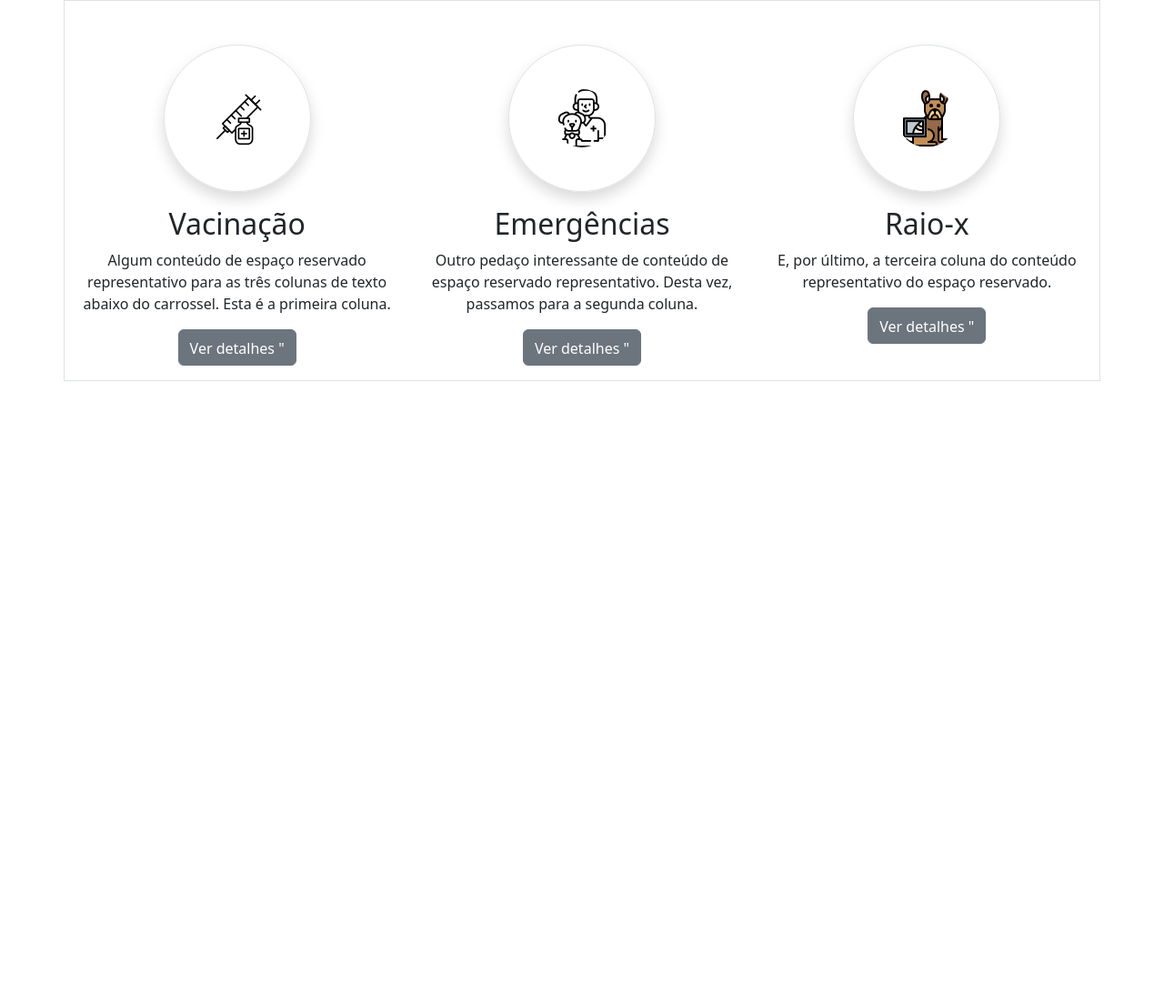
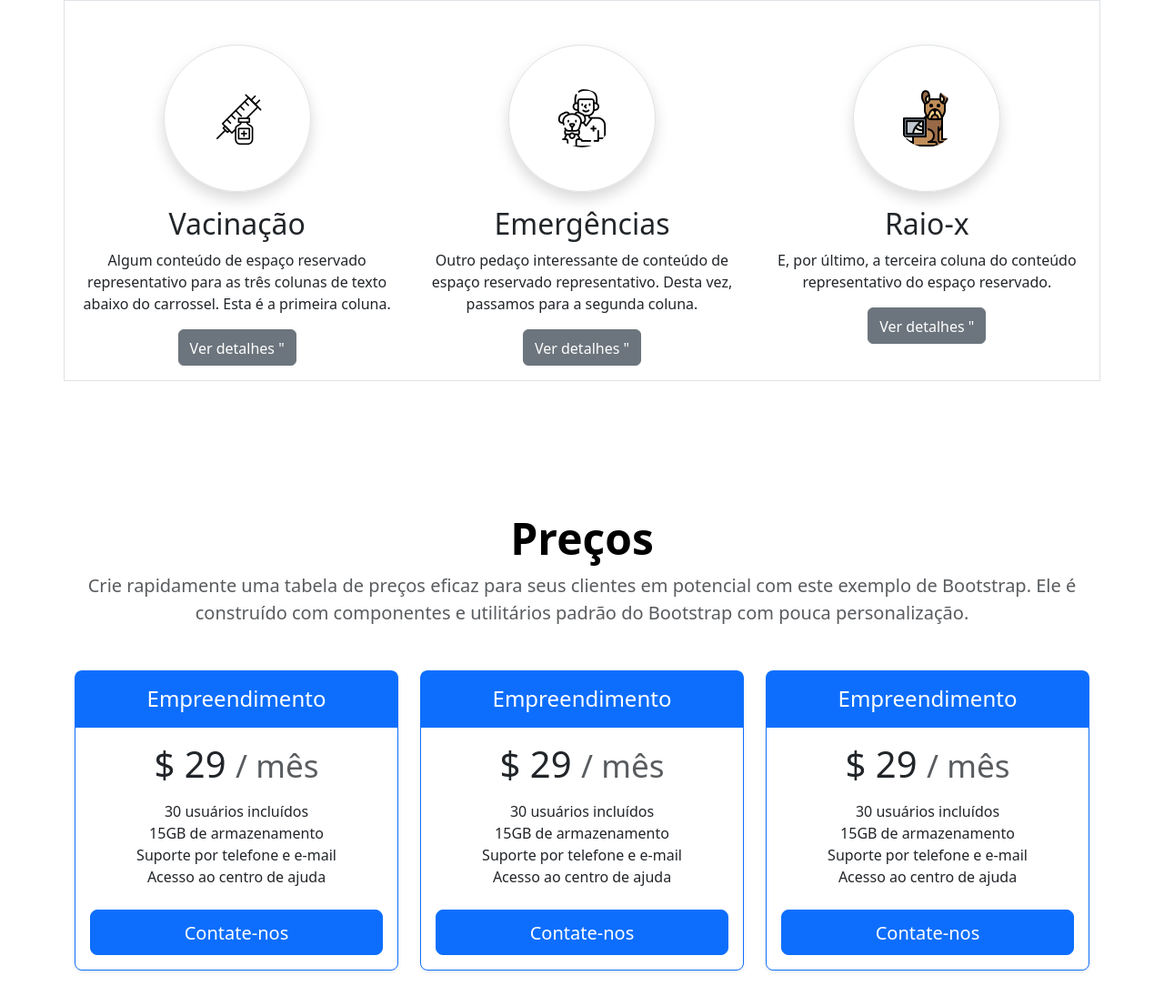
Before and after one commit to marciolucasjunior/Doguinhos, a plain HTML site: page index.html in a window 1280 px wide. Shown: the part 822-1928 px from the top of the page at 91% size. Before the commit the page ends 1337 px from the top, so only its background shows below. Drawn offline with nearby package versions, Linux system fonts and the light colour scheme; no server answers.

Commit message:
terminado sessao precos

```diff
--- a/index.html
+++ b/index.html
@@ -12,7 +12,7 @@
 
    <div class="container">
 
-    <header class="d-flex flex-wrap justify-content-center py-3 mb-5 border-bottom">
+    <header class="d-flex flex-wrap justify-content-center py-3 mb-5 border-bottom sticky-top bg-light">
         <a href="/" class="d-flex align-items-center mb-3 mb-md-0 me-md-auto link-body-emphasis text-decoration-none">
 
           <span class="fs-4 fw-bold"><font style="vertical-align: inherit;"><font style="vertical-align: inherit;">
@@ -74,6 +74,66 @@
 
         </div>
       </section>
+      <section id="precos">
+        <div class="pricing-header pt-5 mt-5 text-center">
+          <h2 class="display-5 fw-bold text-body-emphasis"><font style="vertical-align: inherit;"><font style="vertical-align: inherit;">Preços</font></font></h2>
+          <p class="fs-5 mb-5 text-body-secondary"><font style="vertical-align: inherit;"><font style="vertical-align: inherit;">Crie rapidamente uma tabela de preços eficaz para seus clientes em potencial com este exemplo de Bootstrap. </font><font style="vertical-align: inherit;">Ele é construído com componentes e utilitários padrão do Bootstrap com pouca personalização.</font></font></p>
+        </div>
+        <div class="row row-cols-1 row-cols-md-3 mb-3 text-center">
+          <div class="col">
+            <div class="card mb-4 rounded-3 shadow-sm border-primary">
+              <div class="card-header py-3 text-bg-primary border-primary">
+                <h4 class="my-0 fw-normal"><font style="vertical-align: inherit;"><font style="vertical-align: inherit;">Empreendimento</font></font></h4>
+              </div>
+              <div class="card-body">
+                <h1 class="card-title pricing-card-title"><font style="vertical-align: inherit;"><font style="vertical-align: inherit;">$ 29 </font></font><small class="text-body-secondary fw-light"><font style="vertical-align: inherit;"><font style="vertical-align: inherit;">/ mês</font></font></small></h1>
+                <ul class="list-unstyled mt-3 mb-4">
+                  <li><font style="vertical-align: inherit;"><font style="vertical-align: inherit;">30 usuários incluídos</font></font></li>
+                  <li><font style="vertical-align: inherit;"><font style="vertical-align: inherit;">15GB de armazenamento</font></font></li>
+                  <li><font style="vertical-align: inherit;"><font style="vertical-align: inherit;">Suporte por telefone e e-mail</font></font></li>
+                  <li><font style="vertical-align: inherit;"><font style="vertical-align: inherit;">Acesso ao centro de ajuda</font></font></li>
+                </ul>
+                <button type="button" class="w-100 btn btn-lg btn-primary"><font style="vertical-align: inherit;"><font style="vertical-align: inherit;">Contate-nos</font></font></button>
+              </div>
+            </div>
+          </div>
+          <div class="col">
+            <div class="card mb-4 rounded-3 shadow-sm border-primary">
+              <div class="card-header py-3 text-bg-primary border-primary">
+                <h4 class="my-0 fw-normal"><font style="vertical-align: inherit;"><font style="vertical-align: inherit;">Empreendimento</font></font></h4>
+              </div>
+              <div class="card-body">
+                <h1 class="card-title pricing-card-title"><font style="vertical-align: inherit;"><font style="vertical-align: inherit;">$ 29 </font></font><small class="text-body-secondary fw-light"><font style="vertical-align: inherit;"><font style="vertical-align: inherit;">/ mês</font></font></small></h1>
+                <ul class="list-unstyled mt-3 mb-4">
+                  <li><font style="vertical-align: inherit;"><font style="vertical-align: inherit;">30 usuários incluídos</font></font></li>
+                  <li><font style="vertical-align: inherit;"><font style="vertical-align: inherit;">15GB de armazenamento</font></font></li>
+                  <li><font style="vertical-align: inherit;"><font style="vertical-align: inherit;">Suporte por telefone e e-mail</font></font></li>
+                  <li><font style="vertical-align: inherit;"><font style="vertical-align: inherit;">Acesso ao centro de ajuda</font></font></li>
+                </ul>
+                <button type="button" class="w-100 btn btn-lg btn-primary"><font style="vertical-align: inherit;"><font style="vertical-align: inherit;">Contate-nos</font></font></button>
+              </div>
+            </div>
+          </div>
+
+          <div class="col">
+            <div class="card mb-4 rounded-3 shadow-sm border-primary">
+              <div class="card-header py-3 text-bg-primary border-primary">
+                <h4 class="my-0 fw-normal"><font style="vertical-align: inherit;"><font style="vertical-align: inherit;">Empreendimento</font></font></h4>
+              </div>
+              <div class="card-body">
+                <h1 class="card-title pricing-card-title"><font style="vertical-align: inherit;"><font style="vertical-align: inherit;">$ 29 </font></font><small class="text-body-secondary fw-light"><font style="vertical-align: inherit;"><font style="vertical-align: inherit;">/ mês</font></font></small></h1>
+                <ul class="list-unstyled mt-3 mb-4">
+                  <li><font style="vertical-align: inherit;"><font style="vertical-align: inherit;">30 usuários incluídos</font></font></li>
+                  <li><font style="vertical-align: inherit;"><font style="vertical-align: inherit;">15GB de armazenamento</font></font></li>
+                  <li><font style="vertical-align: inherit;"><font style="vertical-align: inherit;">Suporte por telefone e e-mail</font></font></li>
+                  <li><font style="vertical-align: inherit;"><font style="vertical-align: inherit;">Acesso ao centro de ajuda</font></font></li>
+                </ul>
+                <button type="button" class="w-100 btn btn-lg btn-primary"><font style="vertical-align: inherit;"><font style="vertical-align: inherit;">Contate-nos</font></font></button>
+              </div>
+            </div>
+          </div>
+        </div>
+      </section>
    </div>
 
     <script src="js/cdn.jsdelivr.net_npm_bootstrap@5.3.0_dist_js_bootstrap.bundle.min.js"></script>
```
